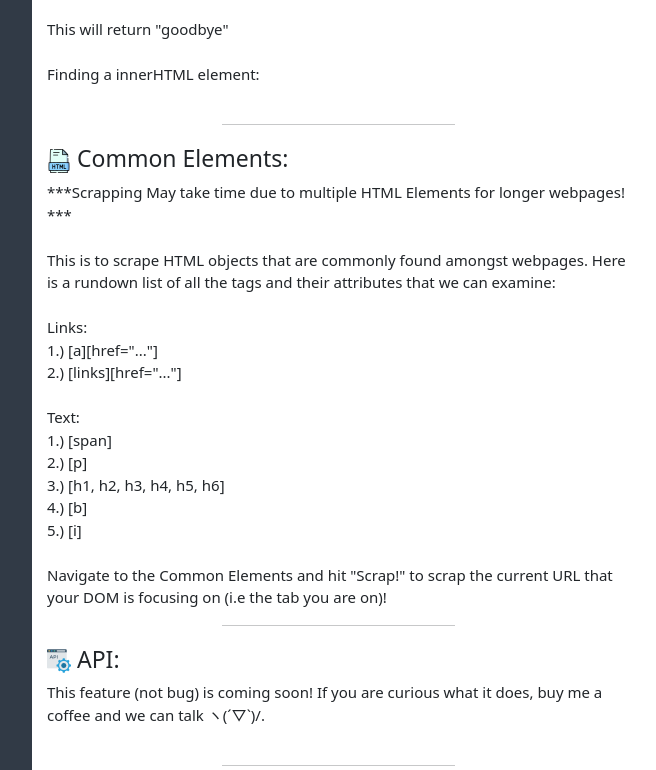
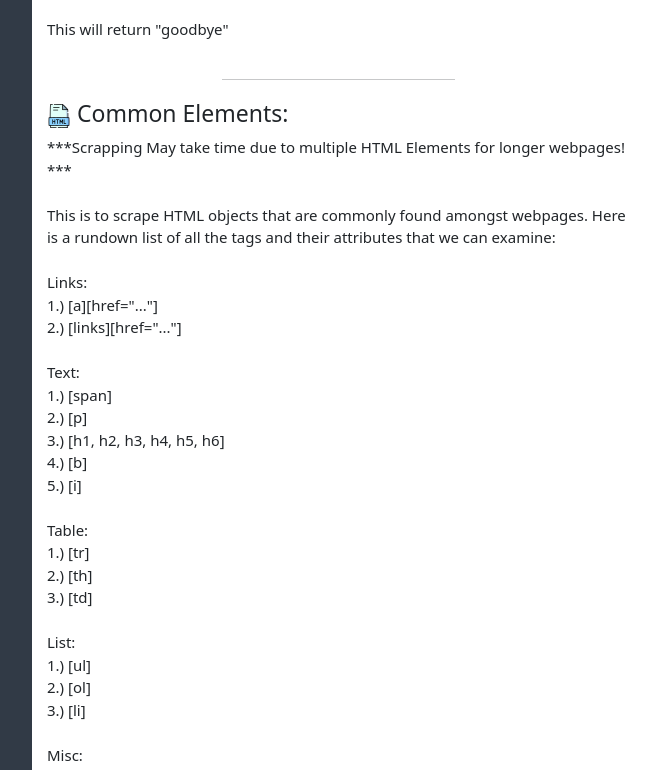
Before and after one commit to Zachary1575/Scrappy, a browser extension: page scrappy/index.html in a window 1280 px wide. Shown: the part 760-1530 px from the top of the page, without its empty margins (138-794 px from the left). Drawn offline with nearby package versions, Linux system fonts and the light colour scheme.

Commit message:
Make preflight deployment changes

```diff
--- a/scrappy/index.html
+++ b/scrappy/index.html
@@ -77,9 +77,6 @@
                     This will return "goodbye"
                     <br>
                     <br>
-                    <span class="sub_Section">Finding a innerHTML element:</span>
-                    <br>
-                    <br>
                 </p>
 
                 <hr class="text-breaker">
@@ -112,6 +109,33 @@
                     4.) [b]
                     <br>
                     5.) [i]
+                    <br>
+                    <br>
+                    <span class="sub_Section">Table:</span>
+                    <br>
+                    1.) [tr]
+                    <br>
+                    2.) [th]
+                    <br>
+                    3.) [td]
+                    <br>
+                    <br>
+                    <span class="sub_Section">List:</span>
+                    <br>
+                    1.) [ul]
+                    <br>
+                    2.) [ol]
+                    <br>
+                    3.) [li]
+                    <br>
+                    <br>
+                    <span class="sub_Section">Misc:</span>
+                    <br>
+                    1.) [div]
+                    <br>
+                    2.) [img][src="..."]
+                    <br>
+                    3.) [img][alt="..."]
                     <br>
                     <br>
                     Navigate to the Common Elements and hit "Scrap!" to scrap the current URL that your DOM is focusing on (i.e the tab you are on)!
```
